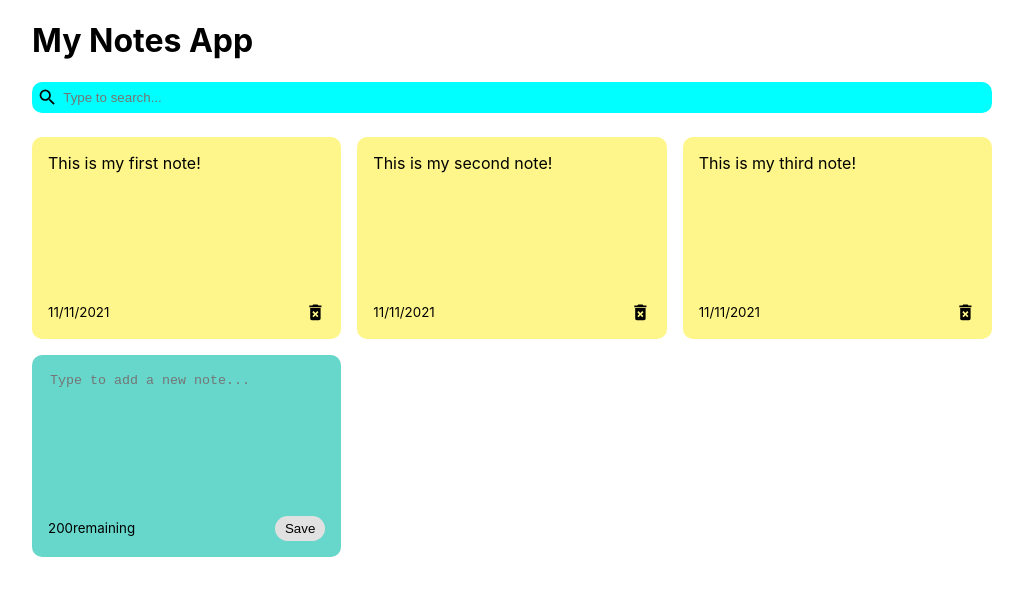
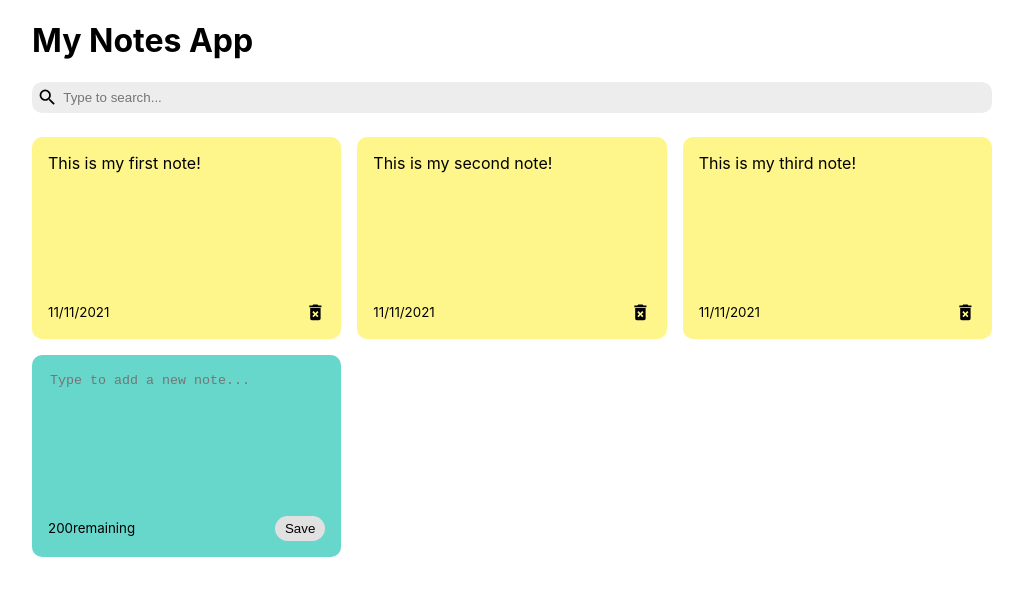
Before and after one commit to fatihece/note-app-react, a React (Create React App) app: page / in a window 1280 px wide. Shown: the top 596 px of the page, without its empty margins (128-1151 px from the left). Built offline with nearby package versions, Linux system fonts and the light colour scheme.

Commit message:
modified Search component

```diff
--- a/src/App.js
+++ b/src/App.js
@@ -23,6 +23,8 @@ function App() {
 
   ])
 
+  const [searchText, setSearchText ] = useState("")
+
 	const addNote = (text) => {
 		const date = new Date();
 		const newNote = {
@@ -41,7 +43,7 @@ function App() {
   return (
     <div className="container">
       <h1>My Notes App</h1>
-      <Search />
+      <Search setSearchText={ setSearchText}/>
       <NotesList
         notes={notes}
         addNote={addNote}
--- a/src/components/Search.js
+++ b/src/components/Search.js
@@ -1,11 +1,13 @@
 import React from 'react'
 import { MdSearch } from 'react-icons/md'
 
-const Search = () => {
+const Search = ({setSearchText}) => {
     return (
         <div className="search">
             <MdSearch className="search-icons" size="1.3rem" />
-            <input type="text" placeholder= " Type to search..." />
+            <input type="text"
+                placeholder=" Type to search..."
+                onClick={(e)=>(setSearchText(e.target.value)) }/>
         </div>
     )
 }
--- a/src/index.css
+++ b/src/index.css
@@ -85,7 +85,7 @@ cursor: pointer;
 .search{
   display: flex;
   align-items: center;
-  background-color: aqua;
+  background-color: #ededed;
   border-radius: 10px;
   padding: 5px;
   margin-bottom: 1.5rem;
@@ -93,5 +93,9 @@ cursor: pointer;
 
 .search input{
   border: none;
-  background-color:aqua ;
+  background-color:#ededed ;
 }
+
+.search input:focus{
+  outline: none;
+}
```
